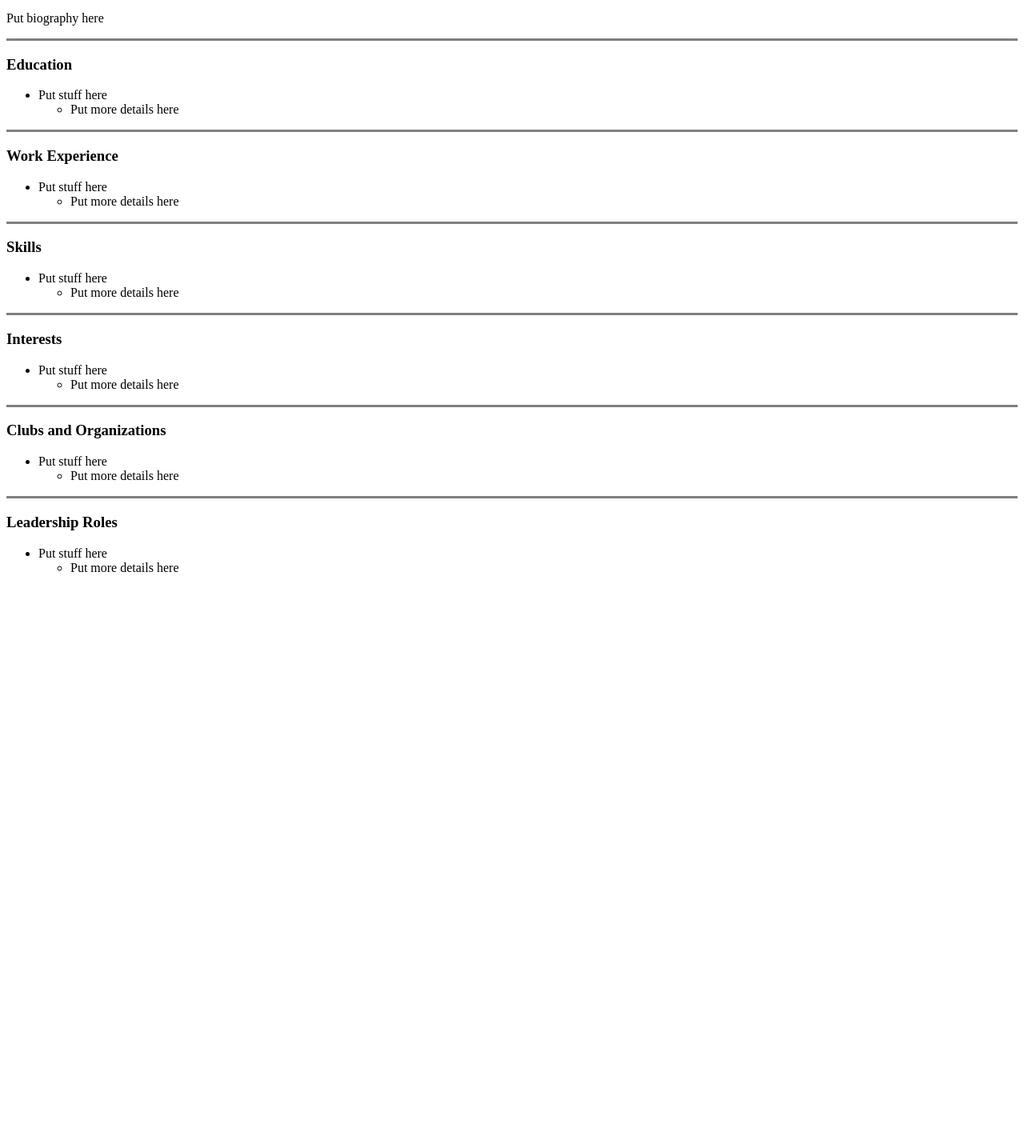
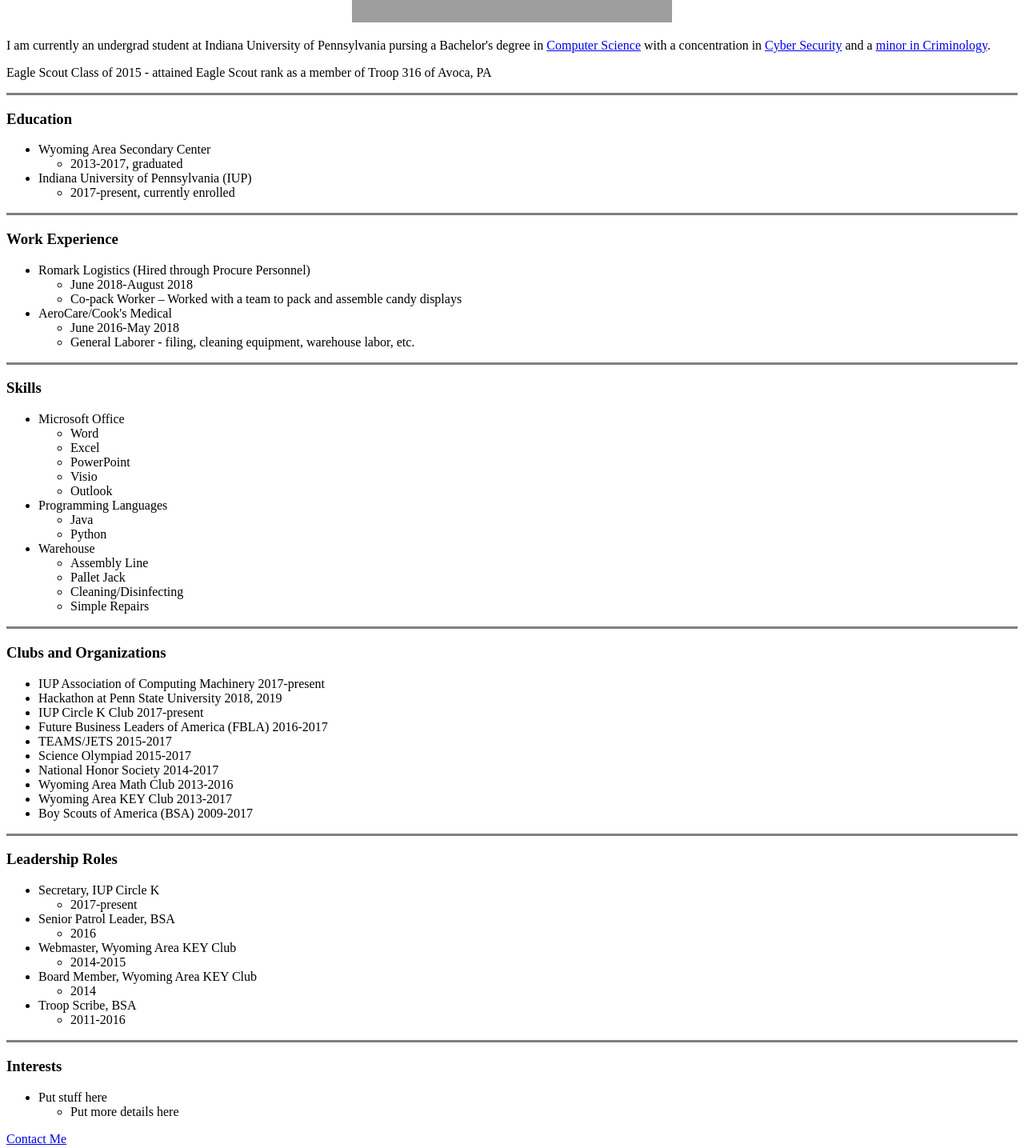
Before and after one commit to alexrrobbins/Personal-HTML-Website, a plain HTML site: page index.html in a window 1280 px wide. Shown: the part 420-1855 px from the top of the page at 80% size. Before the commit the page ends 1155 px from the top, so only its background shows below. Drawn offline with Linux system fonts and the light colour scheme; grey boxes are pictures that could not be loaded.

Commit message:
Added some more content and a contacts page

```diff
--- a/index.html
+++ b/index.html
@@ -10,36 +10,116 @@
 <body>
   <center>
     <h1>Alex Robbins</h1>
-    <p><em>Computer Science Student at <strong>Indiana University of Pennsylvania</strong></em></p>
+    <p><em>Undergraduate Computer Science Student at <strong><a href="https://www.iup.edu/">Indiana University of Pennsylvania</a></strong></em></p>
+    <p><a href="https://docs.google.com/document/d/1sRoUkig3eoGQcAHT7X5rqS4-6d1BQSDd/export?format=pdf" download>Download My Resume</a></p>
     <img src="https://i.imgur.com/zUrROy5.png" alt="Alex Profile Picture" style="height:300px">
   </center>
   <p>
-    Put biography here
+    I am currently an undergrad student at Indiana University of Pennsylvania pursing a Bachelor's degree
+    in <a href="https://www.iup.edu/math-computer-sciences/">Computer Science</a>
+    with a concentration in <a href="https://www.iup.edu/compsci/undergrad/cyber-security-computer-science-bs/">Cyber Security</a>
+    and a <a href="https://www.iup.edu/criminology/undergrad/criminology-minor/">minor in Criminology</a>.
+  </p>
+  <p>
+    Eagle Scout Class of 2015 - attained Eagle Scout rank as a member of Troop 316 of Avoca, PA
   </p>
   <hr size="3" noshade>
   <h3>Education</h3>
   <ul>
-    <li>Put stuff here
+    <li>Wyoming Area Secondary Center
       <ul>
-        <li>Put more details here</li>
+        <li>2013-2017, graduated</li>
+      </ul>
+    </li>
+    <li>Indiana University of Pennsylvania (IUP)
+      <ul>
+        <li>2017-present, currently enrolled</li>
       </ul>
     </li>
   </ul>
   <hr size="3" noshade>
   <h3>Work Experience</h3>
   <ul>
-    <li>Put stuff here
+    <li>Romark Logistics (Hired through Procure Personnel)
       <ul>
-        <li>Put more details here</li>
+        <li>June 2018-August 2018</li>
+        <li>Co-pack Worker – Worked with a team to pack and assemble candy displays</li>
+      </ul>
+    </li>
+    <li>AeroCare/Cook's Medical
+      <ul>
+        <li>June 2016-May 2018</li>
+        <li>General Laborer - filing, cleaning equipment, warehouse labor, etc.</li>
       </ul>
     </li>
   </ul>
   <hr size="3" noshade>
   <h3>Skills</h3>
   <ul>
-    <li>Put stuff here
+    <li>Microsoft Office
       <ul>
-        <li>Put more details here</li>
+        <li>Word</li>
+        <li>Excel</li>
+        <li>PowerPoint</li>
+        <li>Visio</li>
+        <li>Outlook</li>
+      </ul>
+    </li>
+    <li>Programming Languages
+      <ul>
+        <li>Java</li>
+        <li>Python</li>
+      </ul>
+    </li>
+    <li>Warehouse
+      <ul>
+        <li>Assembly Line</li>
+        <li>Pallet Jack</li>
+        <li>Cleaning/Disinfecting</li>
+        <li>Simple Repairs</li>
+      </ul>
+    </li>
+  </ul>
+  <hr size="3" noshade>
+  <h3>Clubs and Organizations</h3>
+  <ul>
+      <li>IUP Association of Computing Machinery	  2017-present</li>
+      <li>Hackathon at Penn State University		    2018, 2019</li>
+      <li>IUP Circle K Club				                  2017-present</li>
+      <li>Future Business Leaders of America (FBLA)	2016-2017</li>
+      <li>TEAMS/JETS					                      2015-2017</li>
+      <li>Science Olympiad				                  2015-2017</li>
+      <li>National Honor Society			              2014-2017</li>
+      <li>Wyoming Area Math Club			              2013-2016</li>
+      <li>Wyoming Area KEY Club				              2013-2017</li>
+      <li>Boy Scouts of America (BSA)			          2009-2017</li>
+  </ul>
+  <hr size="3" noshade>
+  <h3>Leadership Roles</h3>
+  <ul>
+    <li>Secretary, IUP Circle K
+      <ul>
+        <li>2017-present</li>
+      </ul>
+    </li>
+    <li>Senior Patrol Leader, BSA
+      <ul>
+        <li>2016</li>
+      </ul>
+    </li>
+    <li>Webmaster, Wyoming Area KEY Club
+      <ul>
+        <li>2014-2015</li>
+      </ul>
+    </li>
+    <li>Board Member, Wyoming Area KEY Club
+      <ul>
+        <li>2014</li>
+      </ul>
+    </li>
+    <li>Troop Scribe, BSA
+      <ul>
+        <li>2011-2016</li>
       </ul>
     </li>
   </ul>
@@ -52,25 +132,8 @@
       </ul>
     </li>
   </ul>
-  <hr size="3" noshade>
-  <h3>Clubs and Organizations</h3>
-  <ul>
-    <li>Put stuff here
-      <ul>
-        <li>Put more details here</li>
-      </ul>
-    </li>
-  </ul>
-  <hr size="3" noshade>
-  <h3>Leadership Roles</h3>
-  <ul>
-    <li>Put stuff here
-      <ul>
-        <li>Put more details here</li>
-      </ul>
-    </li>
-  </ul>
 
+  <a href="contacts.html">Contact Me</a>
 </body>
 
 </html>
```
Also changed, not shown: contacts.html (added, +24 -0 lines).
